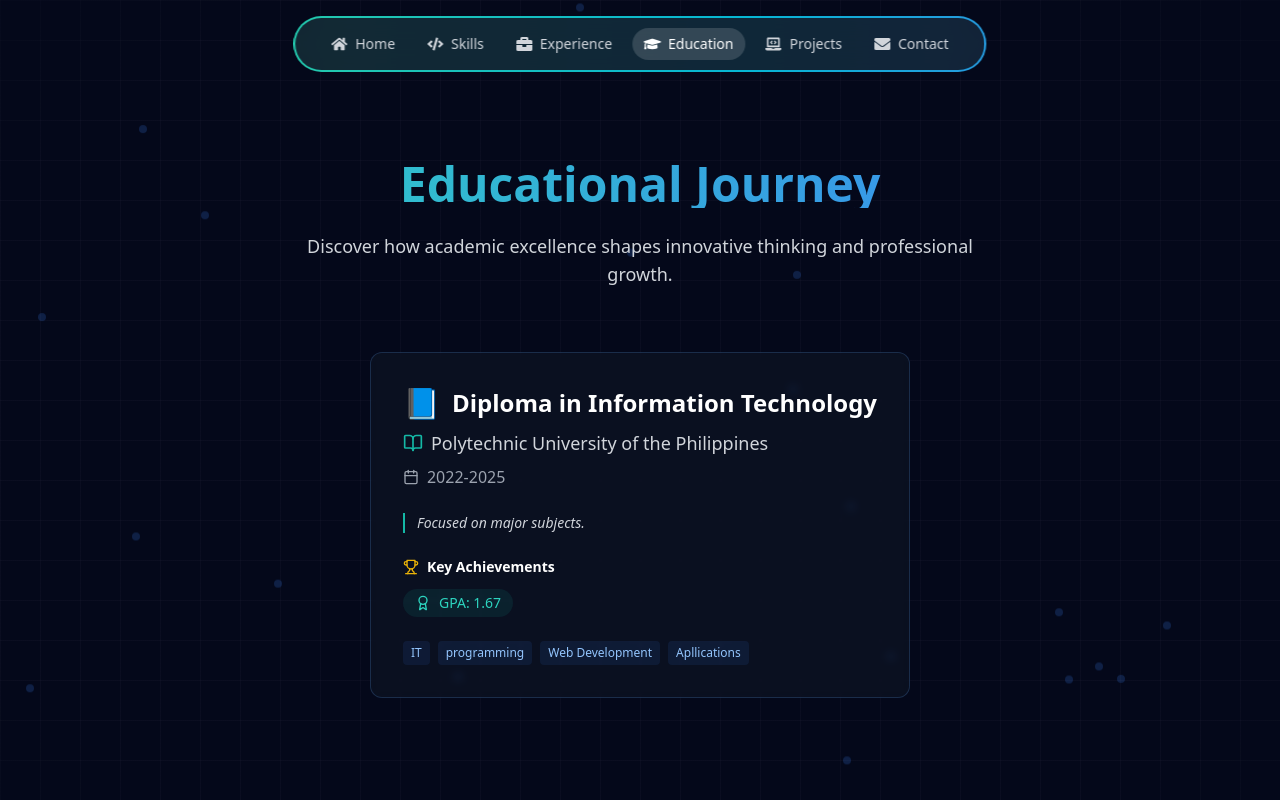
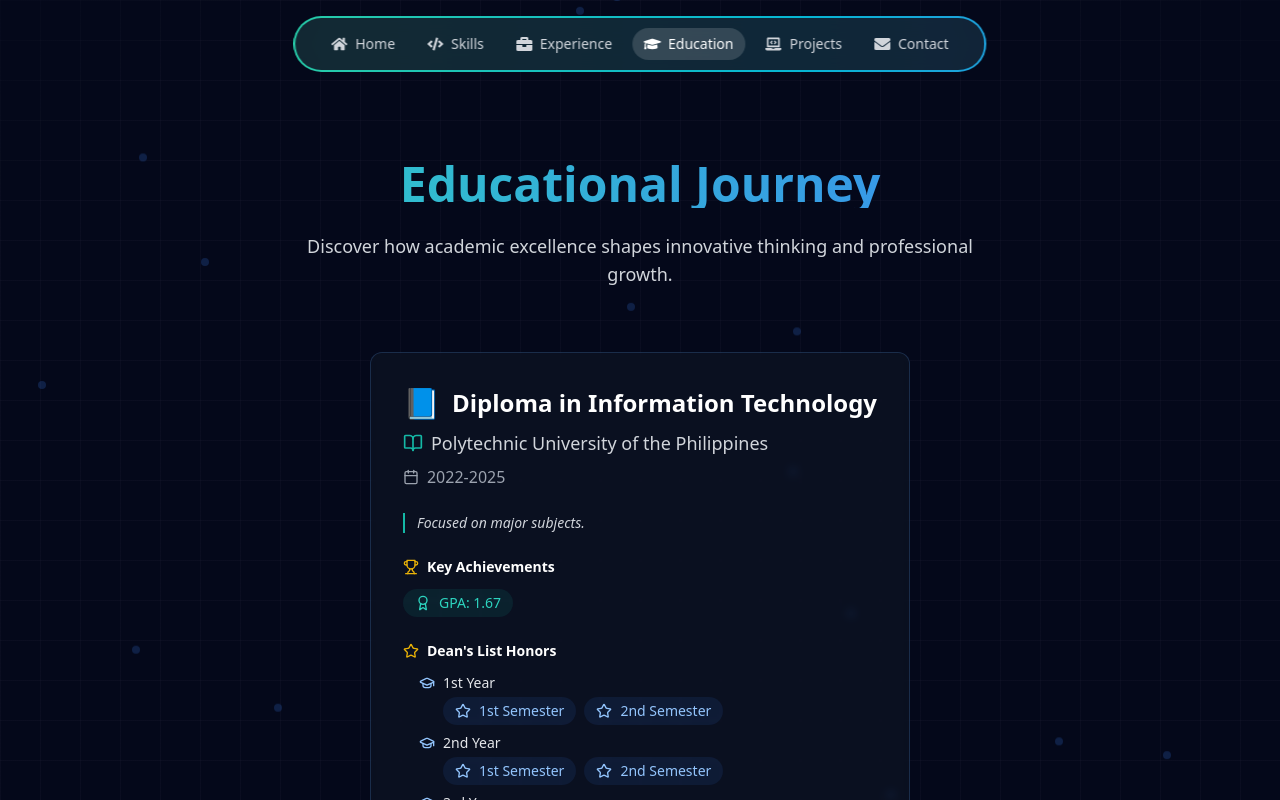
Before and after one commit to PAUL909-09/Paul_Portforlio, a React (Vite) app: page /education in a window 1280 px wide. Shown: the top 800 px of the page. Built offline with nearby package versions, Linux system fonts and the light colour scheme.

Commit message:
Update education
Include dean's lester

```diff
--- /dev/null
+++ b/src/data/educationData.js
@@ -0,0 +1,18 @@
+const educationData = [
+    {
+        degree: "Diploma in Information Technology",
+        school: "Polytechnic University of the Philippines",
+        mascot: "📘",
+        year: "2022-2025",
+        achievements: ["GPA: 1.67"],
+        // skills: ["IT", "Programming", "Web Development", "Applications"],
+        description: "Focused on major subjects.",
+        deansList: {
+            "1st Year": ["1st Semester", "2nd Semester"],
+            "2nd Year": ["1st Semester", "2nd Semester"],
+            "3rd Year": ["2nd Semester"]
+        }
+    },
+];
+
+export default educationData;
--- a/src/data/projectsData.js
+++ b/src/data/projectsData.js
@@ -3,8 +3,8 @@ const projects = [
     id: "project_1",
     title: "Go CTPL",
     description: "A lightweight JavaScript library for creating beautiful, responsive UI components.",
-    src: "https://res.cloudinary.com/dr7pljkee/image/upload/v1757572161/image_1_gchwgm.jpg",
-    link: "https://res.cloudinary.com/dr7pljkee/image/upload/v1757572161/image_1_gchwgm.jpg", // Using same image as fallback for now
+    src: "https://res.cloudinary.com/dr7pljkee/image/upload/v1757574838/LoginPage_kexchi.png",
+    link: "https://res.cloudinary.com/dr7pljkee/image/upload/v1757574838/LoginPage_kexchi.png", // Using same image as fallback for now
     color: "#5196fd",
     category: "Major project",
     details: {
@@ -14,8 +14,8 @@ const projects = [
       learnings: "Mastered modular JavaScript and CSS optimization techniques.",
       gallery: [
         {
-          image: "https://res.cloudinary.com/dr7pljkee/image/upload/v1757572148/Screenshot_2025-06-14_191226_yzoavf.png",
-          caption: "Initial UI design mockups and wireframes.",
+          image: "https://res.cloudinary.com/dr7pljkee/image/upload/v1757574835/LandingPage_frxcne.png",
+          caption: "Landing Page.",
         },
       ],
     },
--- a/src/pages/Education/Education.jsx
+++ b/src/pages/Education/Education.jsx
@@ -8,22 +8,10 @@ import {
   Trophy,
 } from "lucide-react";
 import { motion } from "framer-motion";
+import educationData from "../../data/educationData";
 
 const EducationSection = () => {
   const [hoveredIndex, setHoveredIndex] = useState(null);
-
-  const educationData = [
-    {
-      degree: "Diploma in Information Technology",
-      school: "Polytechnic University of the Philippines",
-      mascot: "📘",
-      year: "2022-2025",
-      achievements: ["GPA: 1.67"],// "Subject: Science"
-      skills: ["IT", "programming", "Web Development", "Apllications"],
-      description:
-        "Focused on major subjects.",
-    },
-  ];
 
   const containerVariants = {
     hidden: { opacity: 0 },
@@ -48,10 +36,7 @@ const EducationSection = () => {
   };
 
   return (
-
     <section className="min-h-screen relative overflow-hidden py-40 bg-[#04081A]">
-
-
       {/* Animated gradient background */}
       <div className="absolute inset-0 bg-[#04081A]" />
 
@@ -73,7 +58,6 @@ const EducationSection = () => {
         ))}
       </div>
 
-
       <div className="max-w-6xl mx-auto px-4 relative z-10">
         <motion.div
           initial={{ opacity: 0, y: -20 }}
@@ -94,13 +78,14 @@ const EducationSection = () => {
           variants={containerVariants}
           initial="hidden"
           animate="visible"
-            className="flex justify-center " // if there are 2 card or more grid grid-cols-1 md:grid-cols-2 gap-8
+          className="flex justify-center"
         >
           {educationData.map((edu, index) => (
             <motion.div
               key={index}
               variants={cardVariants}
-                className={`relative border rounded-xl p-8 transition-all duration-300 bg-gray-900/50 backdrop-blur-sm ${hoveredIndex === index
+              className={`relative border rounded-xl p-8 transition-all duration-300 bg-gray-900/50 backdrop-blur-sm ${
+                hoveredIndex === index
                   ? "border-teal-500 scale-[1.02]"
                   : "border-blue-400/20"
               }`}
@@ -147,7 +132,35 @@ const EducationSection = () => {
                   </div>
                 </div>
 
-                  <div className="flex flex-wrap gap-2">
+                <div className="space-y-3">
+                  <h4 className="text-sm font-semibold text-white flex items-center gap-2">
+                    <Star className="w-4 h-4 text-yellow-500" />
+                    Dean's List Honors
+                  </h4>
+                  <div className="space-y-2">
+                    {Object.entries(edu.deansList).map(([year, semesters], i) => (
+                      <div key={i} className="ml-4">
+                        <h5 className="text-sm font-medium text-gray-200 flex items-center gap-2">
+                          <GraduationCap className="w-4 h-4 text-blue-300" />
+                          {year}
+                        </h5>
+                        <div className="flex flex-wrap gap-2 mt-1 ml-6">
+                          {semesters.map((semester, j) => (
+                            <div
+                              key={j}
+                              className="px-3 py-1 rounded-full bg-blue-500/10 text-blue-300 flex items-center gap-2 text-sm"
+                            >
+                              <Star className="w-4 h-4" />
+                              <span>{semester}</span>
+                            </div>
+                          ))}
+                        </div>
+                      </div>
+                    ))}
+                  </div>
+                </div>
+
+                {/* <div className="flex flex-wrap gap-2">
                   {edu.skills.map((skill, i) => (
                     <span
                       key={i}
@@ -156,14 +169,13 @@ const EducationSection = () => {
                       {skill}
                     </span>
                   ))}
-                  </div>
+                </div> */}
               </div>
             </motion.div>
           ))}
         </motion.div>
       </div>
     </section>
-
   );
 };
 
```
Lines whose indentation alone changed are shown as unchanged.
